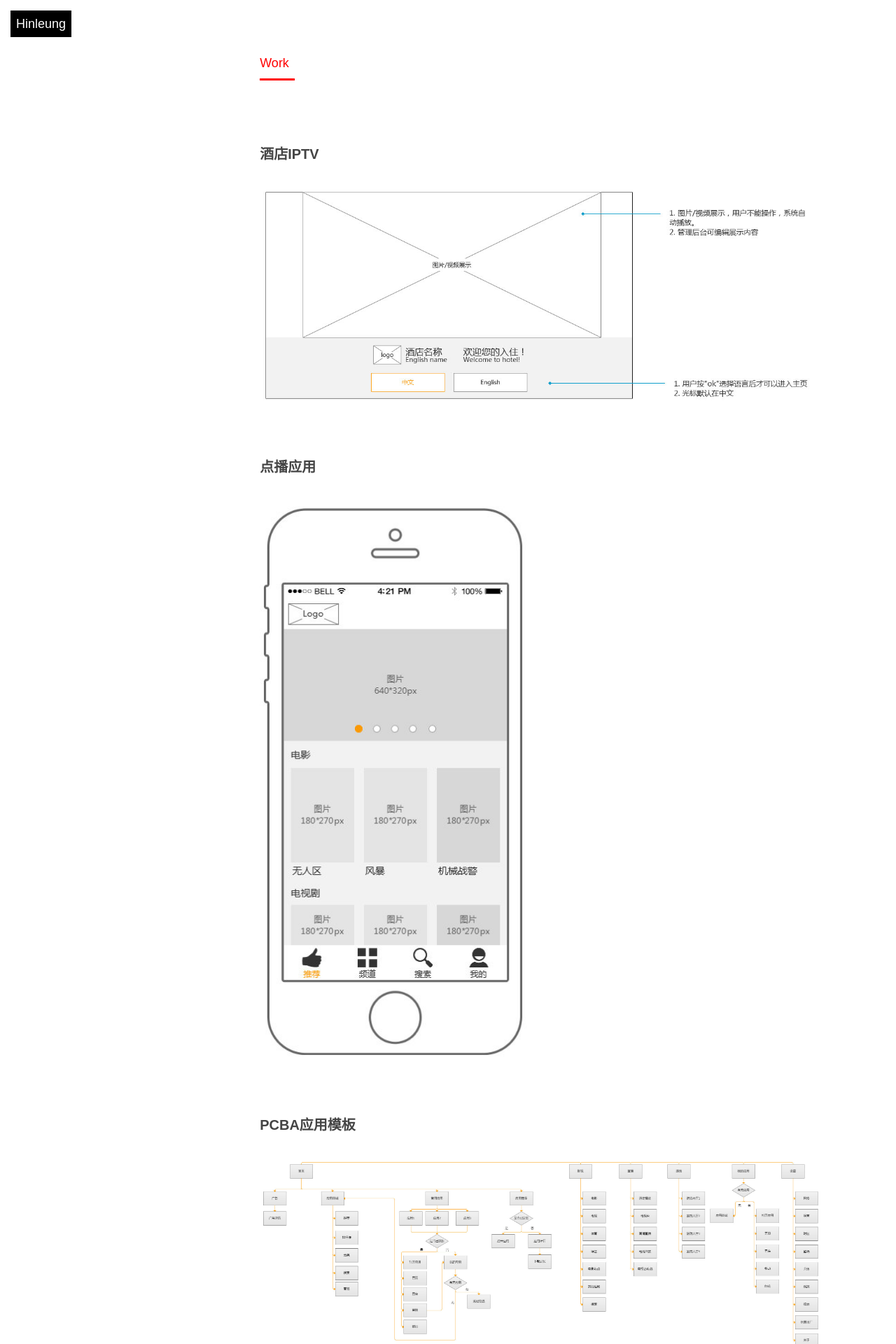
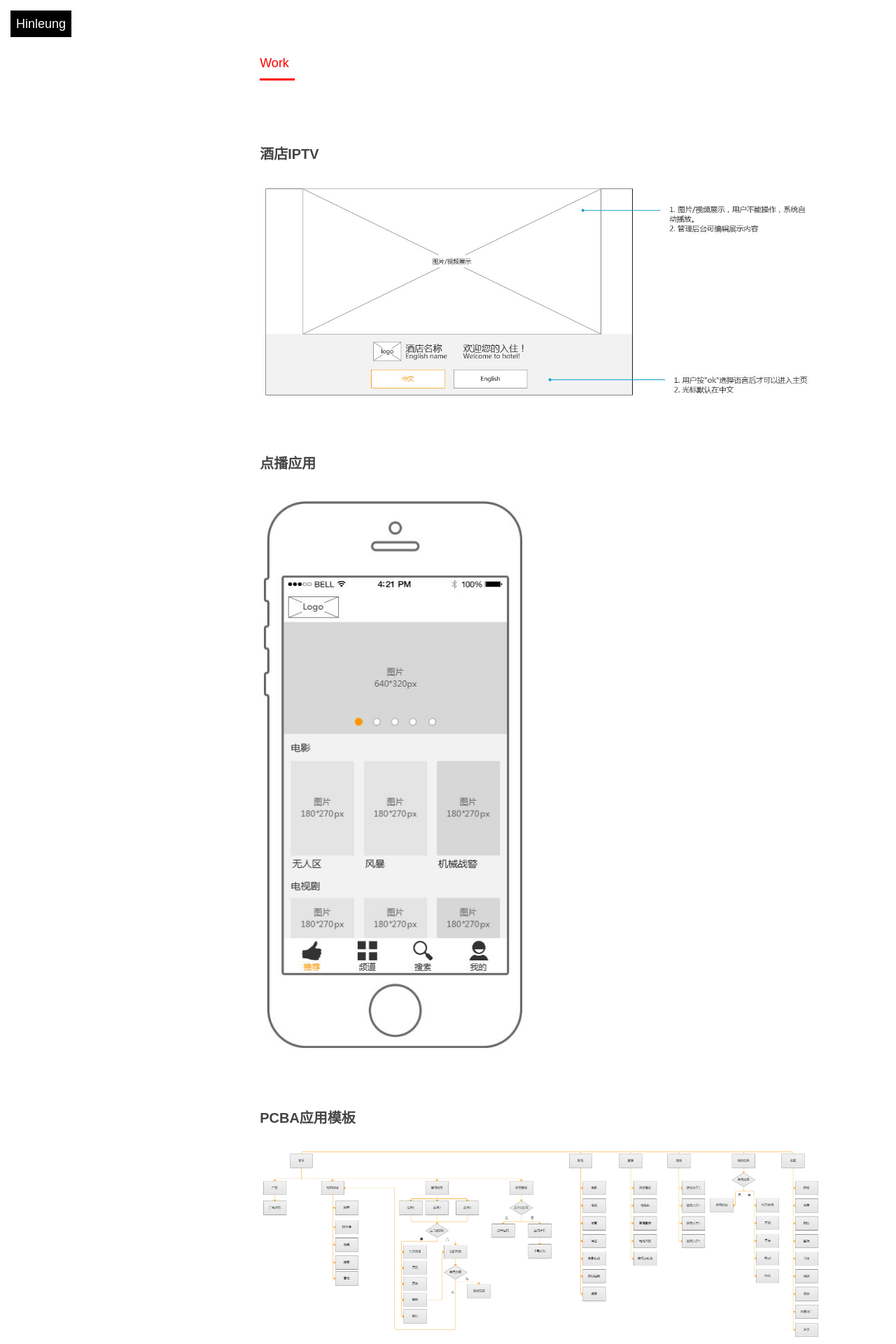
Before and after one commit to hinleung/hinleung.github.io, a Jekyll site: the page built from index.md, in a window 1280 px wide. Shown: the top 1920 px of the page at 70% size. Built offline with Jekyll 4.4.1, drawn with Linux system fonts in a browser that asks for light colours; Markdown is read by kramdown in place of the engine named in the settings.

Commit message:
test img

```diff
--- a/css/default.css
+++ b/css/default.css
@@ -11,7 +11,8 @@ body,button,input,select,textarea{font-size:12px/1.5;}
 input,select,textarea{font-size:100%;}
 table{border-collapse:collapse;border-spacing:0;}
 th{text-align:inherit;}
-fieldset,img,a img{border:0px;max-width:800px;max-height:800px;margin-top:20px;}
+fieldset,img,a img{border:0px;max-width:800px;max-height:800px;}
+img {margin-top: 15px;}
 iframe{display:block;}
 abbr,acronym{border:0;font-variant:normal;}
 del{text-decoration:line-through;}
```
